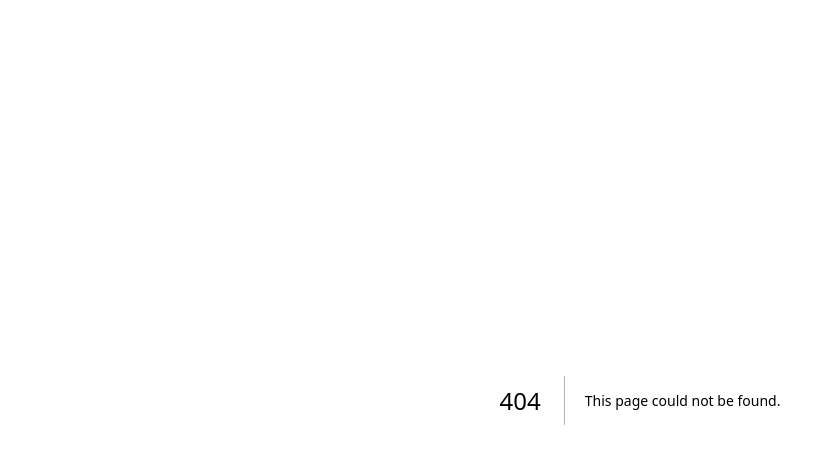
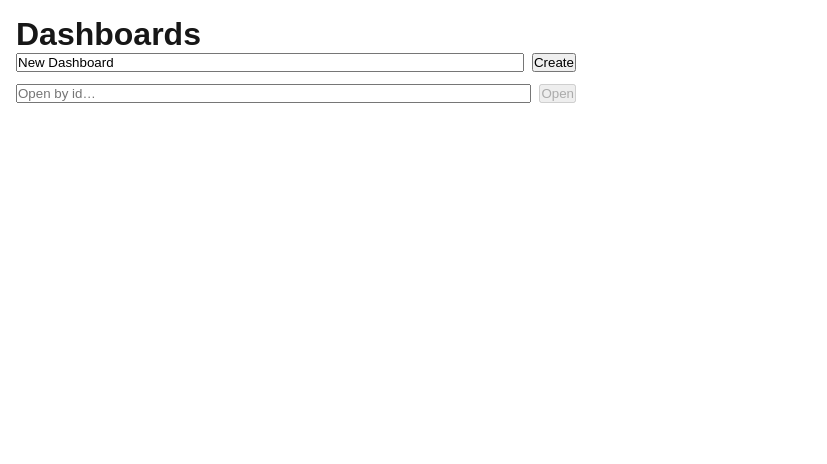
Before and after one commit to SandeepMishra02/collab-dashboards, a Next.js app in the folder apps/web/: page /dashboards in a window 1280 px wide. Before the commit this address had no page. Shown: the top 464 px of the page, without its empty margins (0-827 px from the left). Built offline with nearby package versions, Linux system fonts and the light colour scheme; no server answers.

Commit message:
web(dashboards): index page with Create + Open by id

```diff
--- /dev/null
+++ b/apps/web/src/app/dashboards/page.tsx
@@ -0,0 +1,36 @@
+'use client';
+import { useRouter } from 'next/navigation';
+import { api } from '@/lib/api';
+import { useState } from 'react';
+
+export default function DashboardsHome() {
+  const [title, setTitle] = useState('New Dashboard');
+  const [openId, setOpenId] = useState('');
+  const [busy, setBusy] = useState(false);
+  const router = useRouter();
+
+  async function create() {
+    setBusy(true);
+    try {
+      const d = await api.post('/dashboards', { title });
+      router.push(`/dashboards/${d.id}`);
+    } catch (e:any) { alert(e.message); }
+    finally { setBusy(false); }
+  }
+
+  return (
+    <div style={{ padding: 16 }}>
+      <h1>Dashboards</h1>
+      <div style={{ display:'grid', gap:12, maxWidth:560 }}>
+        <div style={{ display:'flex', gap:8 }}>
+          <input value={title} onChange={e=>setTitle(e.target.value)} style={{ flex:1 }} />
+          <button onClick={create} disabled={busy}>Create</button>
+        </div>
+        <div style={{ display:'flex', gap:8 }}>
+          <input placeholder="Open by id…" value={openId} onChange={e=>setOpenId(e.target.value)} style={{ flex:1 }} />
+          <button onClick={()=>openId && router.push(`/dashboards/${openId}`)} disabled={!openId}>Open</button>
+        </div>
+      </div>
+    </div>
+  );
+}
```
